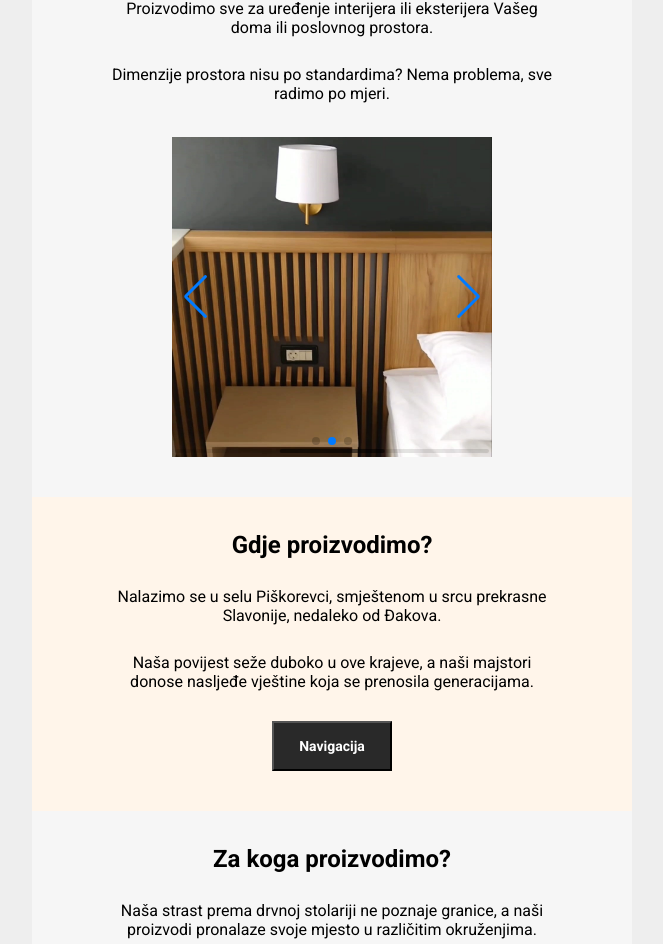
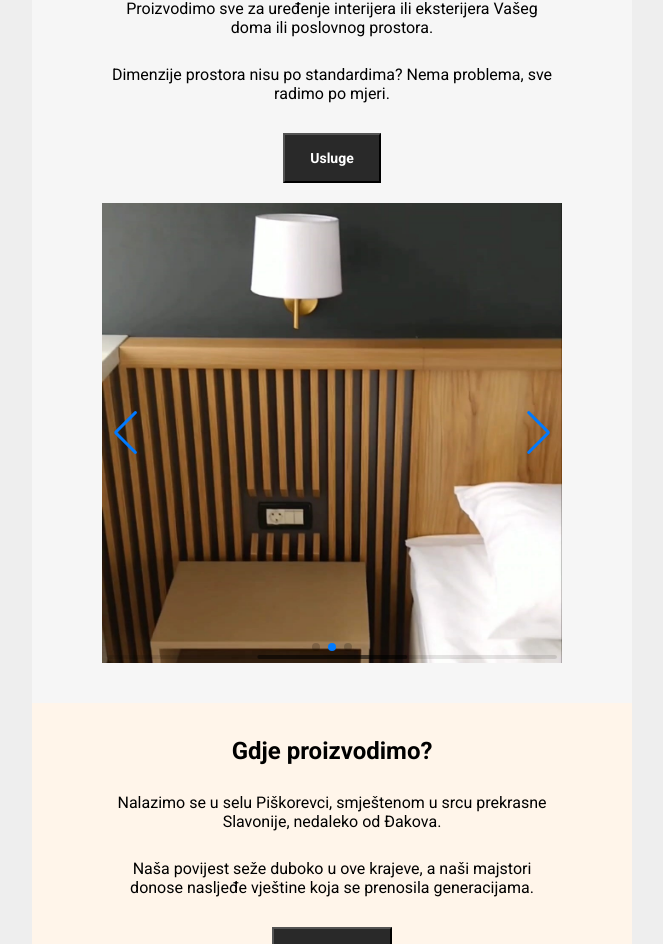
Before and after one commit to kresohr/ist-carpentry, a React (Vite) app: page / in a window 1280 px wide. Shown: the part 651-1595 px from the top of the page, without its empty margins (308-971 px from the left). Built offline with nearby package versions, Linux system fonts and the light colour scheme.

Commit message:
Implemented scroll to top on page render

```diff
--- a/src/assets/styles/HomeStyle.js
+++ b/src/assets/styles/HomeStyle.js
@@ -34,8 +34,8 @@ export const BodyDescription = styled.p`
 
 export const BodySwiperWrapper = styled.div`
   width: 100%;
-  padding: 20px 40px 0px 40px;
-  max-width: 400px;
+  padding: 20px 20px 0px 20px;
+  max-width: 500px;
   margin: 0 auto;
 `;
 
--- a/src/components/About/About.jsx
+++ b/src/components/About/About.jsx
@@ -1,4 +1,4 @@
-import React from "react";
+import React, { useEffect } from "react";
 import {
   AboutHighlight,
   AboutHighlightBottomContainer,
@@ -12,6 +12,9 @@ import aboutImg from "../../assets/images/aboutus-coverimg.jpg";
 import { Headline } from "../../assets/styles/ContactStyle";
 
 const About = () => {
+  useEffect(() => {
+    window.scrollTo({ top: 0, left: 0, behavior: "smooth" });
+  }, []);
   return (
     <AboutWrapper>
       <AboutHighlight>
--- a/src/components/Contact/Contact.jsx
+++ b/src/components/Contact/Contact.jsx
@@ -1,4 +1,4 @@
-import React from "react";
+import React, { useEffect } from "react";
 import {
   ContactDescription,
   ContactDetailsItemDescription,
@@ -13,6 +13,9 @@ import {
 import Mailer from "../Mailer/Mailer";
 
 const Contact = () => {
+  useEffect(() => {
+    window.scrollTo({ top: 0, left: 0, behavior: "smooth" });
+  }, []);
   return (
     <ContactWrapper>
       <ContactHeadSection>
--- a/src/components/Home/Home.jsx
+++ b/src/components/Home/Home.jsx
@@ -1,4 +1,4 @@
-import React from "react";
+import React, { useEffect } from "react";
 import Hero from "../Hero/Hero";
 import {
   BodyCarouselImage,
@@ -26,6 +26,9 @@ import external4 from "../../assets/images/vanjski4.jpg";
 import { Link } from "react-router-dom";
 
 const Home = () => {
+  useEffect(() => {
+    window.scrollTo({ top: 0, left: 0, behavior: "smooth" });
+  }, []);
   return (
     <>
       <Hero />
@@ -40,6 +43,9 @@ const Home = () => {
             Dimenzije prostora nisu po standardima? Nema problema, sve radimo po
             mjeri.
           </BodyDescription>
+          <Link to="/services">
+            <BodyContainerButton>Usluge</BodyContainerButton>
+          </Link>
           <BodySwiperWrapper>
             <Swiper
               autoplay={{
@@ -84,7 +90,7 @@ const Home = () => {
         <BodyContainer>
           <BodyHeadline>Za koga proizvodimo?</BodyHeadline>
           <BodyDescription>
-            Naša strast prema drvnoj stolariji ne poznaje granice, a naši
+            Naša strast prema stolarskom zanatu ne poznaje granice, a naši
             proizvodi pronalaze svoje mjesto u različitim okruženjima.
           </BodyDescription>
           <BodyDescription>
--- a/src/components/Services/Services.jsx
+++ b/src/components/Services/Services.jsx
@@ -1,4 +1,4 @@
-import React from "react";
+import React, { useEffect } from "react";
 import {
   ServiceBottomButton,
   ServiceBottomDescription,
@@ -38,6 +38,9 @@ import {
 import { Link } from "react-router-dom";
 
 const Services = () => {
+  useEffect(() => {
+    window.scrollTo({ top: 0, left: 0, behavior: "smooth" });
+  }, []);
   return (
     <ServiceWrapper>
       <ServiceRow>
```
